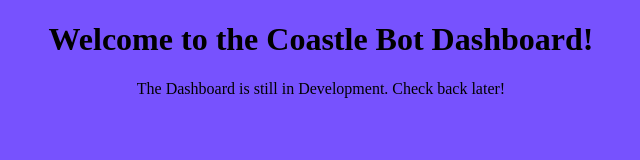
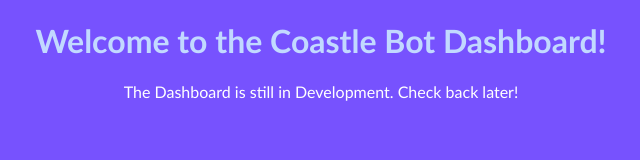
Before and after one commit to thatonedumbdev/thatonedumbdev.github.io, a plain HTML site: page index.html in a window 1280 px wide. Shown: the whole page, without its empty margins (319-959 px from the left). Drawn offline with Linux system fonts and the light colour scheme.

Commit message:
Update style.css
Changed font family/color

```diff
--- a/style.css
+++ b/style.css
@@ -3,3 +3,11 @@ body{
     background: #7752FE;
     text-align: center;
 }
+h1{
+    color: #C2D9FF;
+    font-family: 'Trebuchet MS', 'Lucida Sans Unicode', 'Lucida Grande', 'Lucida Sans', Arial, sans-serif;
+}
+p{
+    color: white;
+    font-family: 'Trebuchet MS', 'Lucida Sans Unicode', 'Lucida Grande', 'Lucida Sans', Arial, sans-serif;
+}
```
